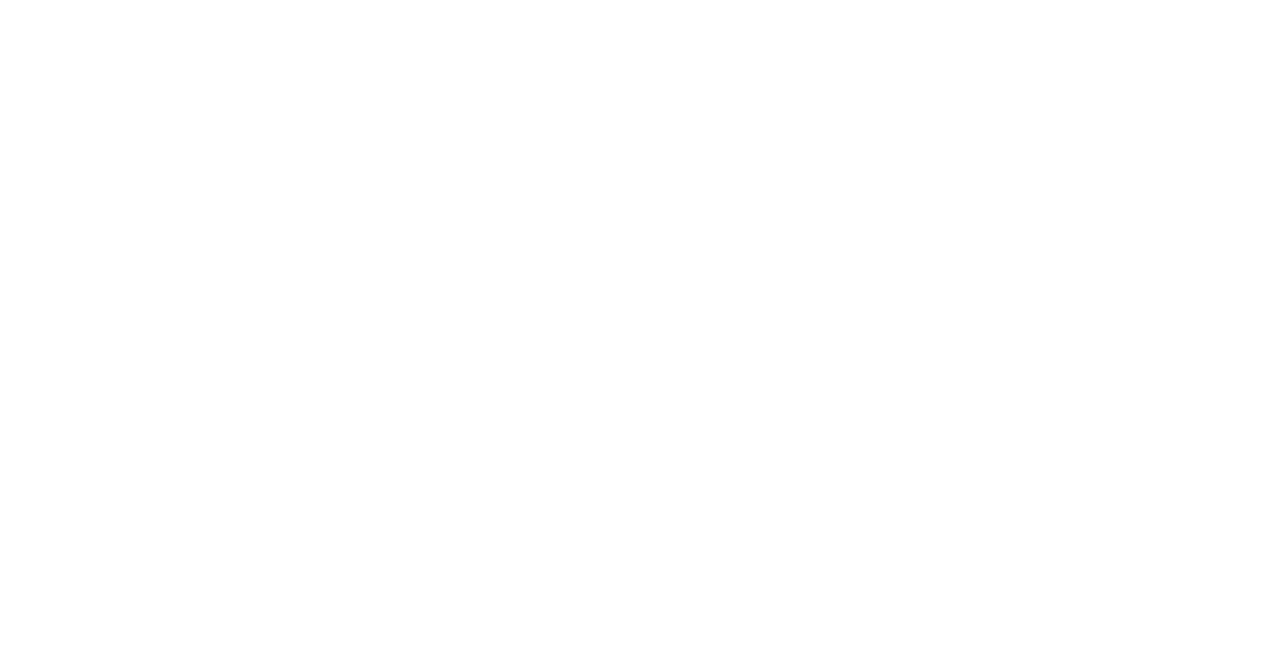
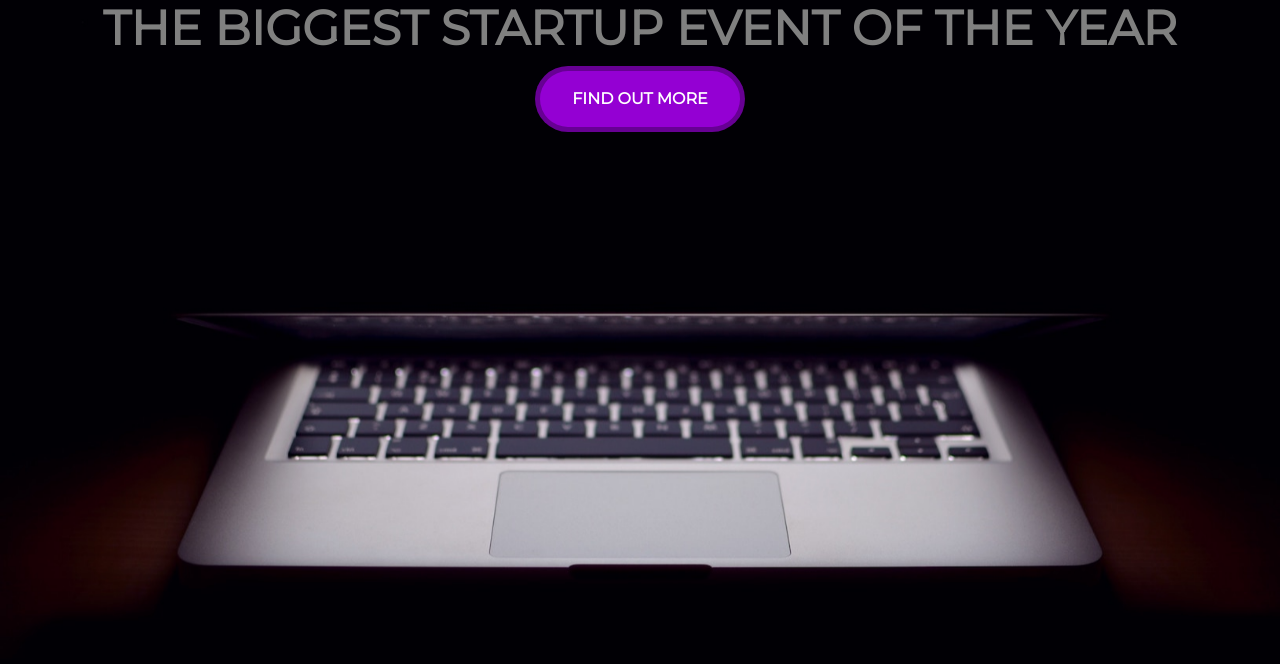
Before and after one commit to Keithpohl82/FullstackJS, a website: page LandingPageExercise/index.html in a window 1280 px wide. Drawn offline with nearby package versions, Linux system fonts and the light colour scheme.

Commit message:
Background image, button styling.

```diff
--- a/LandingPageExercise/index.html
+++ b/LandingPageExercise/index.html
@@ -13,10 +13,11 @@
     than in my video.  Use whichever style sheet you like best! -->
     <!-- Bootstrap CSS from a CDN. This way you don't have to include the bootstrap file yourself -->
 <!-- CSS only -->
-    <link href="https://cdn.jsdelivr.net/npm/bootstrap@5.3.0-alpha3/dist/css/bootstrap.min.css" rel="stylesheet" integrity="sha384-iYQeCzEYFbKjA/T2uDLTpkwGzCiq6soy8tYaI1GyVh/UjpbCx/TYkiZhlZB6+fzT" crossorigin="anonymous">    <!-- My own stylesheet -->
+    <link href="https://cdn.jsdelivr.net/npm/bootstrap@5.3.0-alpha3/dist/css/bootstrap.min.css" rel="stylesheet" integrity="sha384-KK94CHFLLe+nY2dmCWGMq91rCGa5gtU4mk92HdvYe+M/SXH301p5ILy+dN9+nJOZ" crossorigin="anonymous">
     <link href="style.css" rel="stylesheet">
   </head>
   <body>
-
+      <h1 class="text-uppercase"><strong>The biggest startup event of the year</strong></h1>
+      <button class="btn btn-success btn-xl">Find out More</button>
   </body>
 </html>
--- a/LandingPageExercise/style.css
+++ b/LandingPageExercise/style.css
@@ -1,6 +1,34 @@
 body,
+
+
+
 html {
   width: 100%;
   height: 100%;
   font-family: 'Montserrat', sans-serif;
+  background: url("header.jpg") no-repeat center center fixed;
+  background-size: cover;
+   text-align: center;
 }
+
+h1 {
+
+    color: grey;
+    font-size: 3rem;
+}
+
+.btn {
+    font-weight: 700;
+    border-radius: 300px;
+    text-transform: uppercase;
+}
+
+.btn-success {
+    background-color: darkviolet;
+    border-color: rgba(0.3, 0.3, 0.3, 0.3);
+    border-width: 5px;
+}
+
+.btn-xl {
+    padding: 1rem 2rem;
+}
```
